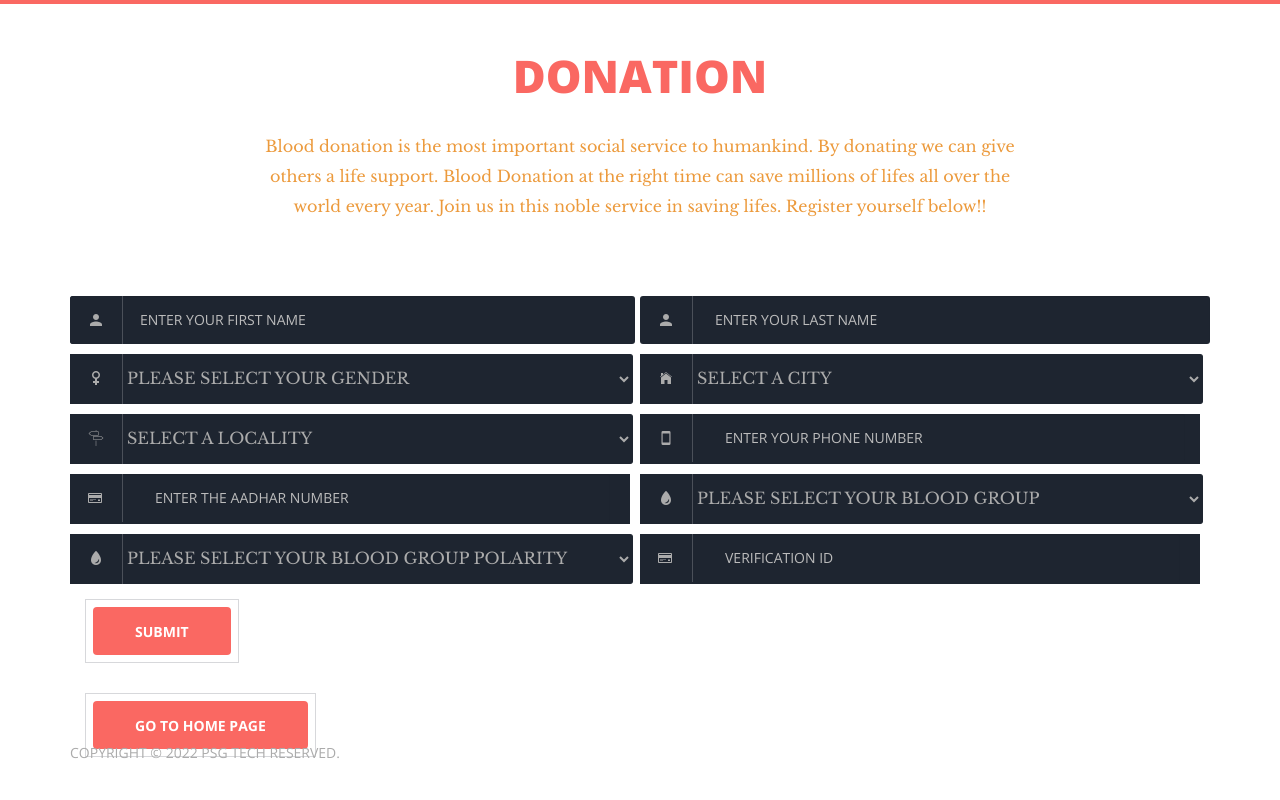
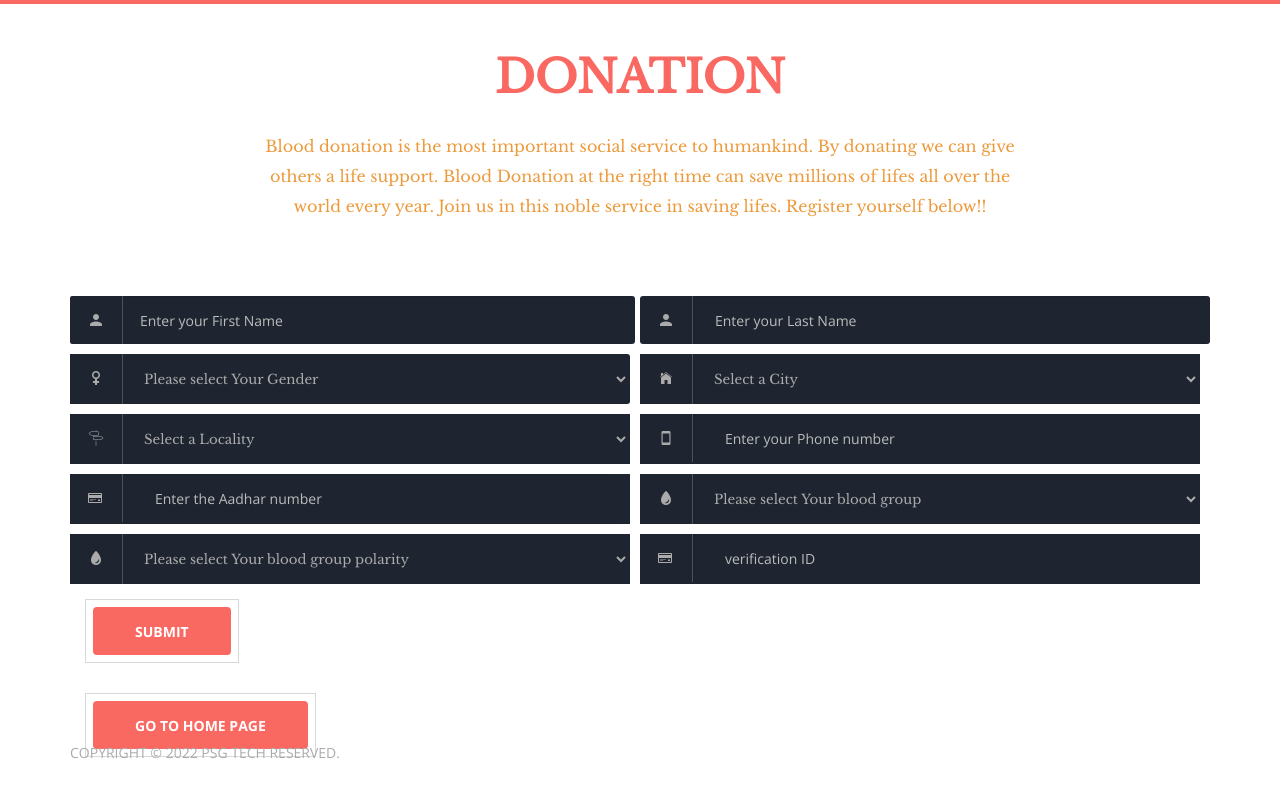
Before and after one commit to RapidCompiler/Blood-Bank-Management-System, a Flask app: page /donate in a window 1280 px wide. Run offline with Flask 2, Linux system fonts and the light colour scheme; data that the repository does not hold is empty; some libraries are stand-ins or nearby versions; some web fonts are replaced.

Commit message:
removed loading mask and alligned contents

```diff
--- a/static/main.css
+++ b/static/main.css
@@ -70,11 +70,16 @@
   background: #1e2530;
   margin: relative;
   width: 560px;
-  /* margin-right: 20px; */
   margin-top: 10px;
   margin-bottom: 0px;
   position:relative;
   height: 50px;
+  /* text-align: calc(); */
+}
+
+.verify_page{
+  margin-right: 5px;
+  margin-left: 100px;
 }
 
 .verify_req{
@@ -95,8 +100,9 @@
 }
 
 .combo select {
+  font-size: smaller;
   background: #1e2530;
-  width: 510px;
+  width: 490px;
   height: 50px;
   border-top-right-radius: 3px;
   border-bottom-right-radius: 3px;
@@ -104,7 +110,7 @@
   border-left-color: #a3a9b3;
   border-color:#1e2530;
   position:relative;top: 0px;bottom:0px;margin:0px;
-  margin-left: 38px;
+  margin-left: 55px;
 }
 
 .combo span.flag-es {background-position: -16px 0}
@@ -118,6 +124,9 @@
 /*------------------------------------------------
 	Base Styles
 -------------------------------------------------*/
+*{
+  font-family: "Libre Baskerville", serif;
+}
 body {
   font-family: "Libre Baskerville", serif;
   font-weight: 400;
--- a/templates/donate.html
+++ b/templates/donate.html
@@ -24,15 +24,6 @@
     </head>
 
     <body>
-
-        <div class="preloader">
-            <div class="loading-mask"></div>
-            <div class="loading-mask"></div>
-            <div class="loading-mask"></div>
-            <div class="loading-mask"></div>
-            <div class="loading-mask"></div>
-        </div>
-
         <main class="site-wrapper">
             <div class="pt-table">
                 <div class="pt-tablecell page-resume relative">
@@ -53,14 +44,14 @@
                             <div class="col-xs-12 col-sm-6">
                                 <div class="input-field name">
                                     <span class="input-icon" id="first_name" ><i class="tf-ion-android-person"></i></span>
-                                    <input type="text" class="form-control text-uppercase"  name = "first_name" placeholder="Enter your First Name">
+                                    <input type="text" class="form-control"  name = "first_name" placeholder="Enter your First Name">
                                 </div>
                             </div> <!-- ./col- -->
 
                             <div class="col-xs-12 col-sm-6">
                                 <div class="input-field email">
                                     <span class= "input-icon" id="last_name"><i class="tf-ion-android-person"></i></span>
-                                    <input type="text" class="form-control text-uppercase" name="last_name" placeholder="Enter your Last Name">
+                                    <input type="text" class="form-control" name="last_name" placeholder="Enter your Last Name">
                                 </div>
                             </div> <!-- ./col- -->
 
@@ -69,7 +60,7 @@
                             <div class="combo col-xs-12 col-sm-6">
                                 <div class="input-field name">
                                     <span class= "input-icon" id="sex"><i class="tf-ion-female"></i></span>
-                                    <select class = "text-uppercase" name="sex" id="sex" required>
+                                    <select name="sex" id="sex" required>
                                         <option selected disabled>Please select Your Gender</option>
                                         <option value="male">male</option>
                                         <option value="female">female</option>
@@ -83,7 +74,7 @@
                                     <!-- <span class="input-icon" id="city" ><i class="tf-ion-ios-home"></i></span>
                                     <input type="text" class="form-control"  name = "city" placeholder="Enter your City"> -->
                                     <span class= "input-icon" id="city"><i class="tf-ion-ios-home"></i></span>
-                                    <select class = "text-uppercase" name="city" id="city" required>
+                                    <select name="city" id="city" required>
                                         <option selected disabled>Select a City</option>
                                         {% for city in message['city']%}
                                         <option value="{{city}}">{{city}}</option>
@@ -95,7 +86,7 @@
                             <div class="combo phone     col-xs-12 col-sm-6">
                                 <div class="input-field name">
                                     <span class= "input-icon" id="blood_group"><i class="tf-streetsign"></i></span>
-                                    <select class = "text-uppercase" name="locality" id="locality">
+                                    <select name="locality" id="locality">
                                         <option selected disabled>Select a Locality</option>
                                         {% for local in message['local']%}
                                         <option value="{{local[0]}}">{{ local[0] }} - {{ local[1] }}</option>
@@ -107,14 +98,14 @@
                             <div class="phone col-xs-12 col-sm-6">
                                 <div class="input-field">
                                     <span class= "input-icon" id="phone"><i class="tf-ion-android-phone-portrait"></i></span>
-                                    <input type="number" class="form-control text-uppercase" name="phone" placeholder="Enter your Phone number" maxlength="10" oninput="javascript: if (this.value.length > this.maxLength) this.value = this.value.slice(0,this.maxLength)">
+                                    <input type="number" class="form-control" name="phone" placeholder="Enter your Phone number" maxlength="10" oninput="javascript: if (this.value.length > this.maxLength) this.value = this.value.slice(0,this.maxLength)">
                                 </div>
                             </div> <!-- ./col- -->
 
                             <div class="phone col-xs-12 col-sm-6">
                                 <div class="input-field name">
                                     <span class= "input-icon" id="aadhar"><i class="tf-ion-card"></i></span>
-                                    <input type="number" class="form-control text-uppercase" name="aadhar" placeholder="Enter the Aadhar number" maxlength="12" oninput="javascript: if (this.value.length > this.maxLength) this.value = this.value.slice(0,this.maxLength)">
+                                    <input type="number" class="form-control" name="aadhar" placeholder="Enter the Aadhar number" maxlength="12" oninput="javascript: if (this.value.length > this.maxLength) this.value = this.value.slice(0,this.maxLength)">
                                 </div>
                             </div> <!-- ./col- -->
 
@@ -122,7 +113,7 @@
                             <div class="combo aadhar col-xs-12 col-sm-6">
                                 <div class="input-field name">
                                     <span class= "input-icon" id="blood_group"><i class="tf-ion-waterdrop"></i></span>
-                                    <select class = "text-uppercase" name="blood_group" id="blood_group" required>
+                                    <select name="blood_group" id="blood_group" required>
                                         <option value="" selected disabled>Please select Your blood group</option>
                                         <option value="A">A</option>
                                         <option value="B">B</option>
@@ -136,7 +127,7 @@
                             <div class="combo verify col-xs-12 col-sm-6">
                                 <div class="input-field name">
                                     <span class= "input-icon" id="blood_polarity"><i class="tf-ion-waterdrop"></i></span>
-                                    <select class = "text-uppercase" name="blood_polarity" id="blood_polarity" required>
+                                    <select name="blood_polarity" id="blood_polarity" required>
                                         <option value="" selected disabled>Please select Your blood group polarity</option>
                                         <option value="plus">+</option>
                                         <option value="minus">-</option>
@@ -148,7 +139,7 @@
                                     <span class= "input-icon" id="v_id"><i class="tf-ion-card"></i></span>
                                     <!-- <select name="v_id" id="v_id" required> -->
                                         <!-- <option value="" selected>Enter verification Number</option> -->
-                                        <input type="number" class="form-control text-uppercase" name="v_id" placeholder="verification ID">
+                                        <input type="number" class="form-control" name="v_id" placeholder="verification ID">
                                     <!-- </select> -->
                                 </div>
                             </div>
@@ -176,7 +167,6 @@
                                 </span>
                             </div>
                         </div> <!-- ./col- -->
-
 
                         <nav class="page-nav clear">
                             <div class="container">
```
Also changed, not shown: templates/doctor-login.html (+0 -7 lines), templates/hospital-login.html (+0 -7 lines), templates/index.html (+1 -14 lines), templates/req_process.html (+0 -9 lines), templates/request.html (+0 -26 lines), templates/success.html (+0 -8 lines), templates/verification.html (+9 -10 lines).
